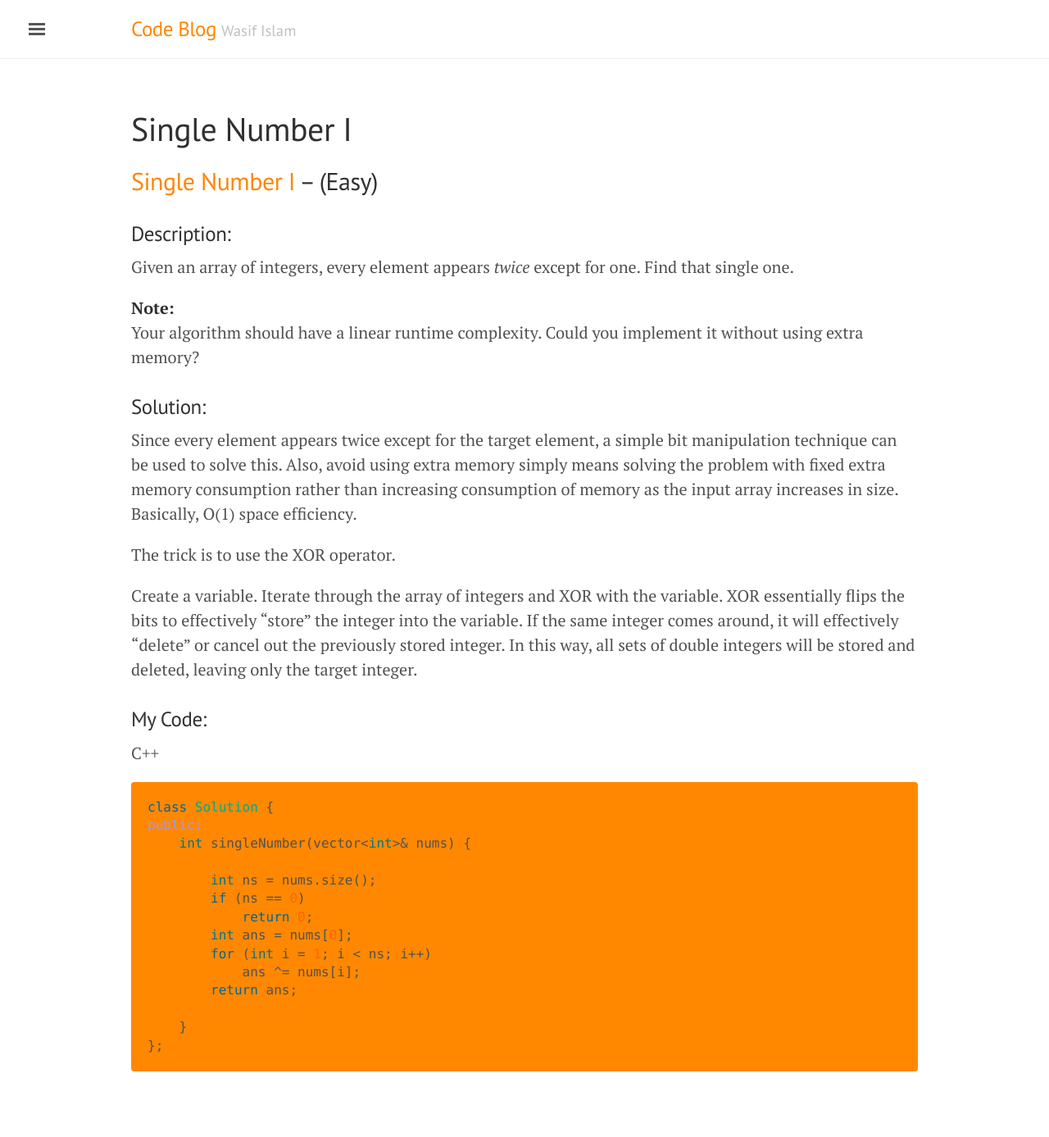
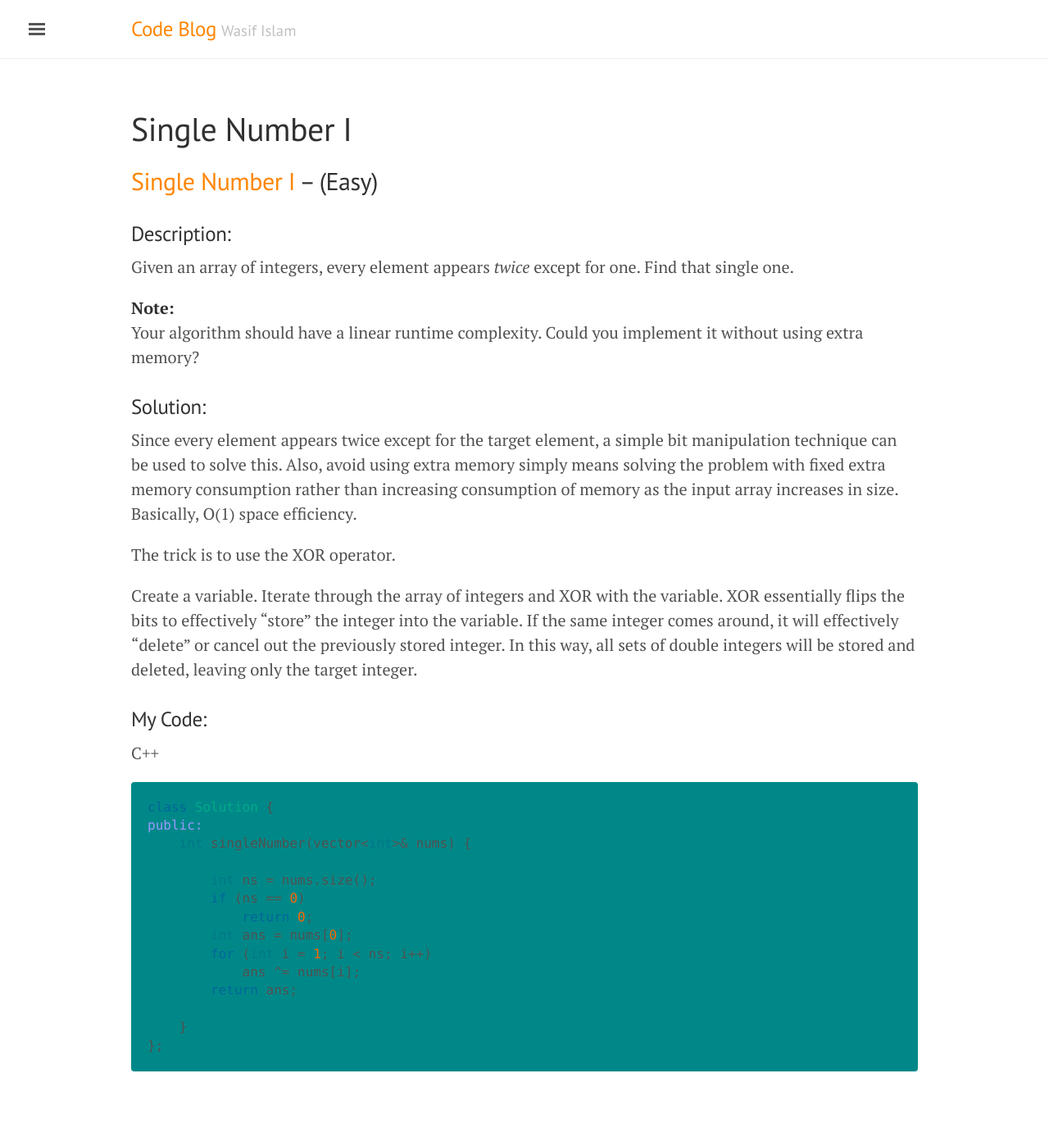
Before and after one commit to washifu/CodeBlog, a Jekyll site: the page built from pages/2017-08-24-Single_Number_I.md, in a window 1280 px wide. Shown: the whole page at 82% size. Built offline with Jekyll 4.4.1, drawn with Linux system fonts in a browser that asks for light colours; comment, search, counter and statistics services are not loaded.

Commit message:
Update poole.css

```diff
--- a/public/css/poole.css
+++ b/public/css/poole.css
@@ -175,7 +175,7 @@ pre {
   word-break: break-all;
   word-wrap: break-word;
   /*background-color: #f9f9f9;*/
-  background-color: #ff8800; /* wasif */
+  background-color: #008888; /* wasif */
 }
 pre code {
   padding: 0;
```
